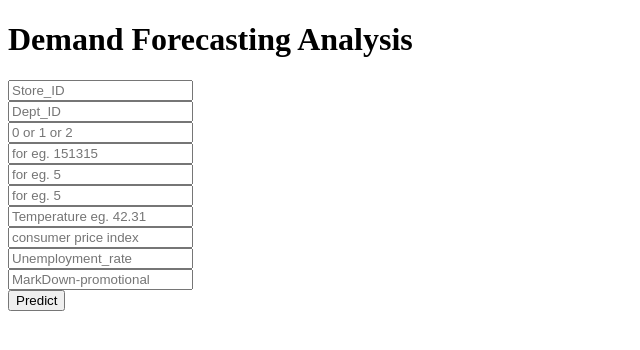
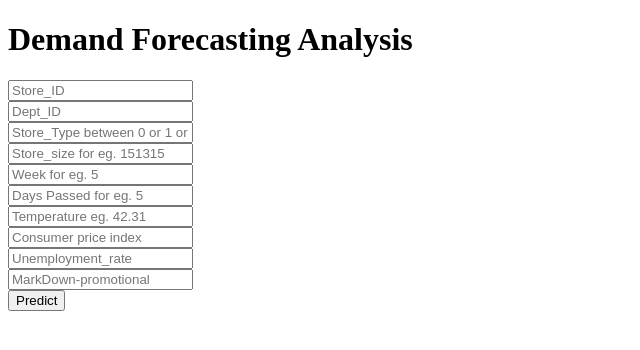
Before and after one commit to NamanGuptacs/demand-forcasting, a Flask app: page / in a window 1280 px wide. Shown: the top 350 px of the page, without its empty margins (0-640 px from the left). Run offline with Flask 2, Linux system fonts and the light colour scheme; parts of the project's set-up code (start-up, migrations or seed data) failed here and were passed over.

Commit message:
Update index.html

```diff
--- a/templates/index.html
+++ b/templates/index.html
@@ -18,12 +18,12 @@
     <form action="{{ url_for('predict')}}"method="post">
     	<input type="text" name="Store_ID" placeholder="Store_ID" required="required" /><br>
         <input type="text" name="Dept_ID" placeholder="Dept_ID" required="required" /><br>
-	<input type="text" name="Store_Type" placeholder="0 or 1 or 2" required="required" /><br>
-	<input type="text" name="Store_size" placeholder="for eg. 151315" required="required" /><br>
-	<input type="text" name="Week" placeholder="for eg. 5" required="required" /><br>
-	<input type="text" name="Days Passed" placeholder="for eg. 5" required="required" /><br>
+	<input type="text" name="Store_Type" placeholder="Store_Type between 0 or 1 or 2" required="required" /><br>
+	<input type="text" name="Store_size" placeholder="Store_size for eg. 151315" required="required" /><br>
+	<input type="text" name="Week" placeholder="Week for eg. 5" required="required" /><br>
+	<input type="text" name="Days Passed" placeholder="Days Passed for eg. 5" required="required" /><br>
 	<input type="text" name="Temperature" placeholder="Temperature eg. 42.31" required="required" /><br>
-	<input type="text" name="CPI" placeholder="consumer price index" required="required" />	<br>
+	<input type="text" name="CPI" placeholder="Consumer price index" required="required" />	<br>
 	<input type="text" name="Unemployment_rate" placeholder="Unemployment_rate" required="required" /><br>
 	<input type="text" name="MarkDown-promotional" placeholder="MarkDown-promotional" required="required" /><br>
         <button type="submit" class="btn btn-primary btn-block btn-large">Predict</button>
```
